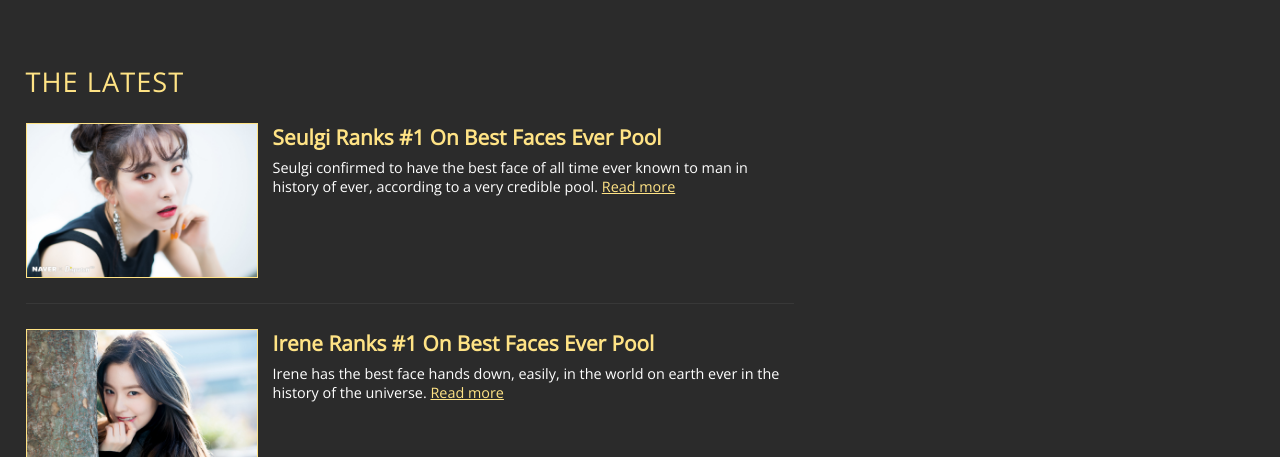
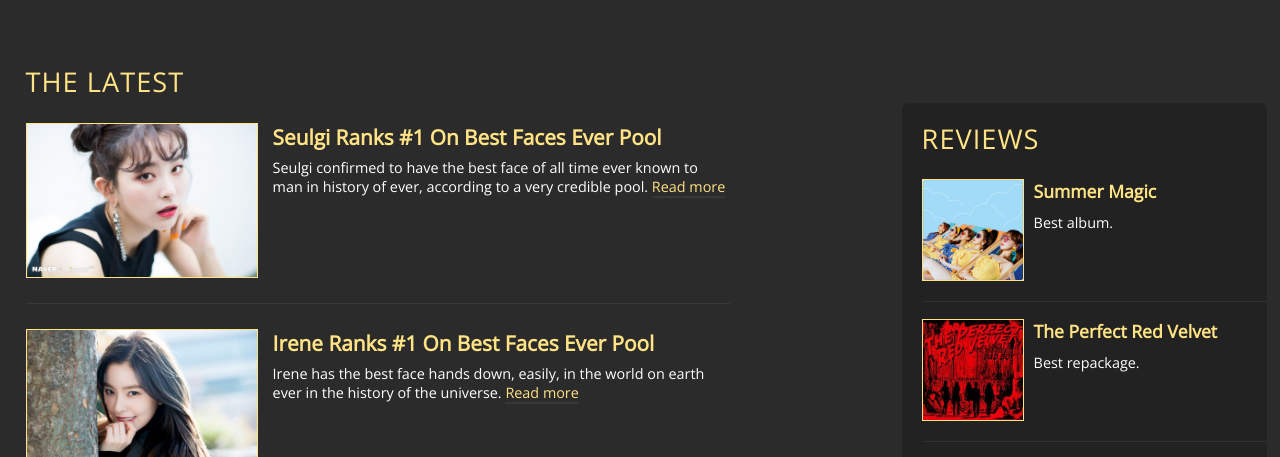
Before and after one commit to loonarium/bestvelvet, a plain HTML site: page index.htm in a window 1280 px wide. Shown: the part 471-928 px from the top of the page. Drawn offline with nearby package versions, Linux system fonts and the light colour scheme.

Commit message:
Added reviews section

```diff
--- a/_css/stylesheet.css
+++ b/_css/stylesheet.css
@@ -57,7 +57,7 @@ body {
 }
 
 #topNav a:hover, #topNav a:active {
-  color: rgb(207, 199, 123);
+  color: rgb(75, 75, 75);
 }
 
 #topNav ul {
@@ -73,11 +73,13 @@ body {
   /* background-color: violet; */
 }
 
+/* ############ Main ############
+################################## */
+
 main {
-  width: 60%;
+  width: 55%;
   margin-top: 5%;
   margin-left: 2%;
-
 }
 
 main h2 {
@@ -95,6 +97,7 @@ main h2 {
   border: 1px solid rgb(255, 227, 133);
   float: left;
 }
+
 
 .news div {
   min-height: 140px;
@@ -121,6 +124,90 @@ main h2 {
 }
 
 .news a {
-  text-underline-position: initial;
+  position: relative;
+  text-decoration: none;
+  color: rgb(255, 227, 133);
+  border-bottom: 2px solid rgb(56, 56, 56);
+}
+
+.news a:hover {
+  text-decoration: none;
+  transition: all .5s linear;
+  border-bottom: 2px solid rgb(255, 217, 92);
+}
+
+/* ######### Reviews ##########
+################################ */
+
+.reviews {
+  width: 27%;
+  /* position:absolute; */
+  margin-top: -82%;
+  margin-right: 1%;
+  padding: 0;
+  padding-left: 20px;
+  border-radius: 7px;
+  float: right;
+  background-color: rgb(34, 34, 34);
+}
+
+h3 {
+  margin-top: 17px;
+  margin-bottom: 22px;
+  text-transform: uppercase;
+  letter-spacing: 1px;
+  font-weight: 100;
+  font-size: 1.7em;
   color: rgb(255, 227, 133);
 }
+
+.albumpic {
+  width: 100px;
+  height: auto;
+  margin-top: 0;
+  margin-right: 10px;
+  float: left;
+  border: 1px solid rgb(255, 227, 133);
+}
+
+.reviews div {
+  min-height: 40px;
+  margin-top: 5%;
+  padding-bottom: 20%;
+  border-bottom: 1px solid rgb(48, 48, 48);
+}
+
+.reviews-list a {
+  position: relative;
+  text-decoration: none;
+  font-weight: bold;
+  /* margin-bottom: 7px; */
+  font-size: 1.1em;
+  color: rgb(255, 227, 133);
+}
+
+.reviews-list a:after {
+  content: '';
+  width: 0;
+  height: 2px;
+  margin-top: 1px;
+  right: 0;
+  position: absolute;
+  display: block;
+  transition: width .2s ease;
+  -webkit-transition: width .2s ease;
+  background: rgb(255, 227, 133);
+}
+
+.reviews-list a:hover:after{
+  width: 100%;
+  left: 0;
+  background: rgb(255, 227, 133);
+}
+
+.reviews-list dd {
+  margin-top: 10px;
+  font-weight: 100;
+  font-size: .9em;
+  color: white;
+}
--- a/index.htm
+++ b/index.htm
@@ -44,7 +44,7 @@
 				<div>
 					<img class="thumbnail" src="_img/wendy.jpg">
 					<dt>Wendy Ranks #1 On Best Faces Ever Pool</dt>
-					<dd>Wendy not only has a top tier voice but also a top tier face to ever exist in history of mankind.<a class="more" href="#">Read more</a></dd>
+					<dd>Wendy not only has a top tier voice but also a top tier face to ever exist in history of mankind. <a class="more" href="#">Read more</a></dd>
 				</div>
 				<div>
 					<img class="thumbnail" src="_img/joy2.jpg">
@@ -64,17 +64,17 @@
 			<dl class="reviews-list">
 				<div>
 					<img class="albumpic" src="/_img/album.png">
-					<dt>Summer Magic</dt>
+					<dt><a href="#">Summer Magic</a></dt>
 					<dd>Best album.</dd>
 				</div>
 				<div>
 					<img class="albumpic" src="/_img/album2.jpg">
-					<dt>The Perfect Red Velvet</dt>
+					<dt><a href="#">The Perfect Red Velvet</a></dt>
 					<dd>Best repackage.</dd>
 				</div>
 				<div>
 					<img class="albumpic" src="_img/album3.jpg">
-					<dt>Perfect Velvet</dt>
+					<dt><a href="#">Perfect Velvet</a></dt>
 					<dd>Best album.</dd>
 				</div>
 			</dl>
```
